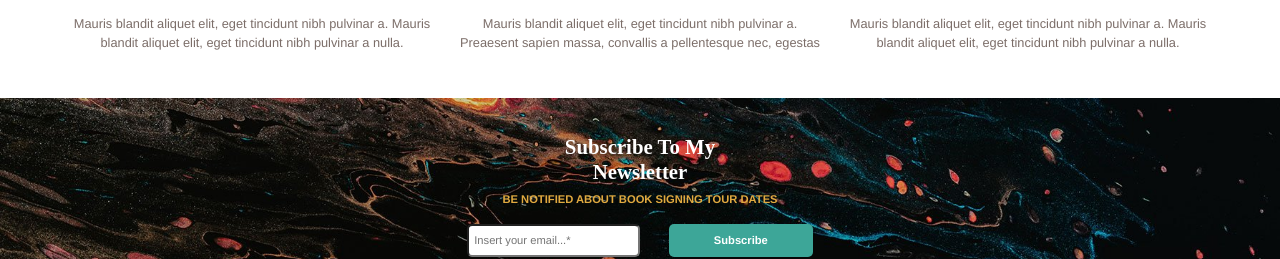
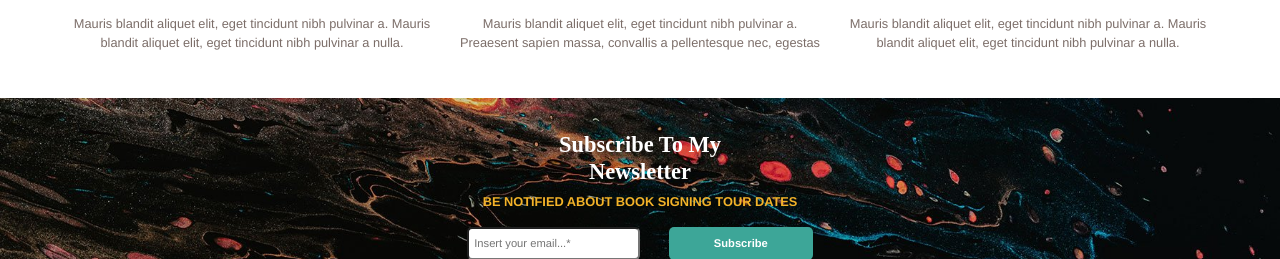
Before and after one commit to Andrea1302/proj-html-vuejs, a Vue app: page / in a window 1280 px wide. Shown: the part 2060-2319 px from the top of the page. Built offline with nearby package versions, Linux system fonts and the light colour scheme; a web font is replaced by a local one.

Commit message:
fix: change css in h3 and h4 on subscribe component

```diff
--- a/src/components/Subscribe.vue
+++ b/src/components/Subscribe.vue
@@ -51,12 +51,12 @@ export default {
     h3{
         color: white;
         font-family: serif;
-        font-weight: bold;
-        font-size: 1.3rem;
+        font-weight:bold;
+        font-size: 1.4rem;
     }
     h4{
-        font-size: .7rem;
-        color: #e1aa40;
+        font-size: .8rem;
+        color: #f3b329;
         font-weight: bold;
     }
     #container_subscribe{
```
